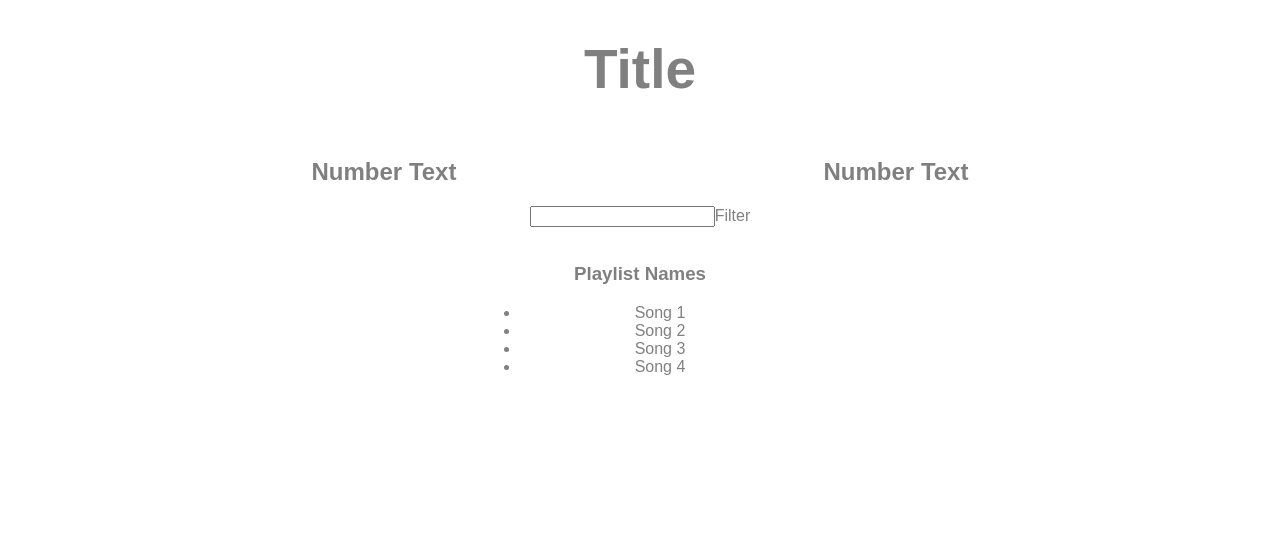
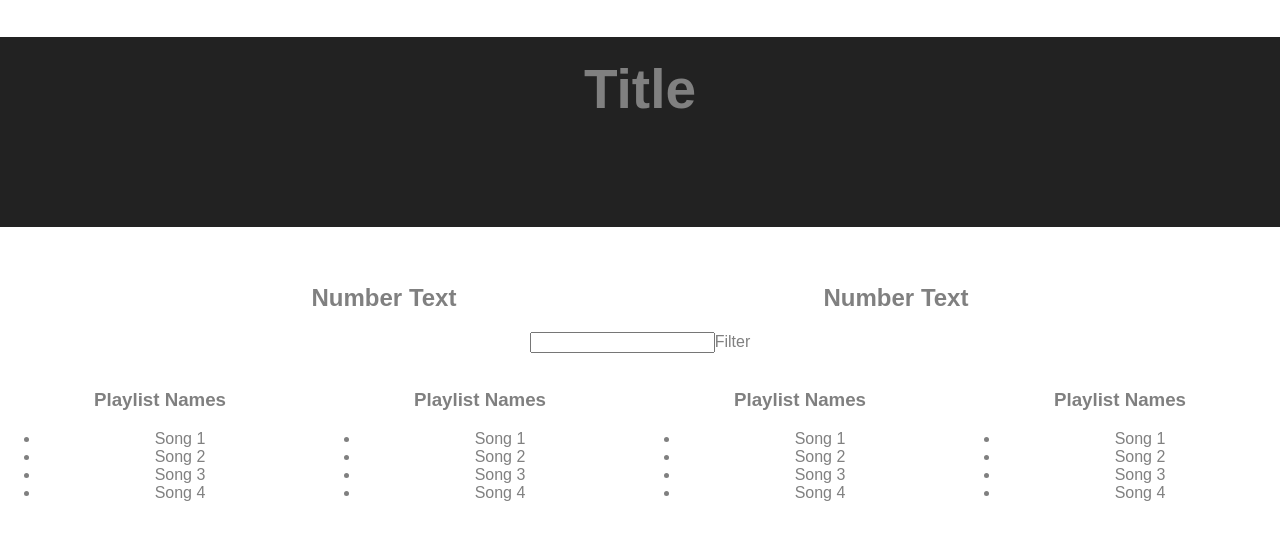
Before and after one commit to uphilgood/reactspotifyapp, a React (Create React App) app: page / in a window 1280 px wide. Shown: the top 540 px of the page. Built offline with nearby package versions, Linux system fonts and the light colour scheme.

Commit message:
start with create-react-app

```diff
--- a/src/App.js
+++ b/src/App.js
@@ -2,9 +2,8 @@ import React, { Component } from 'react';
 import logo from './logo.svg';
 import './App.css';
 
-let textColor =  '#808080'
 let defaultStyle = {
-  color: textColor,
+  color: '#808080',
 
 }
 
@@ -52,10 +51,14 @@ class App extends Component {
   render() {
     return (
       <div className="App">
-      <h1 style={{color: textColor}}>Title</h1>
+      <h1 className="App-header" style={defaultStyle}>Title</h1>
+
       <Aggregate/>
       <Aggregate/>
       <Filter/>
+      <Playlist/>
+      <Playlist/>
+      <Playlist/>
       <Playlist/>
       </div>
     );
```
